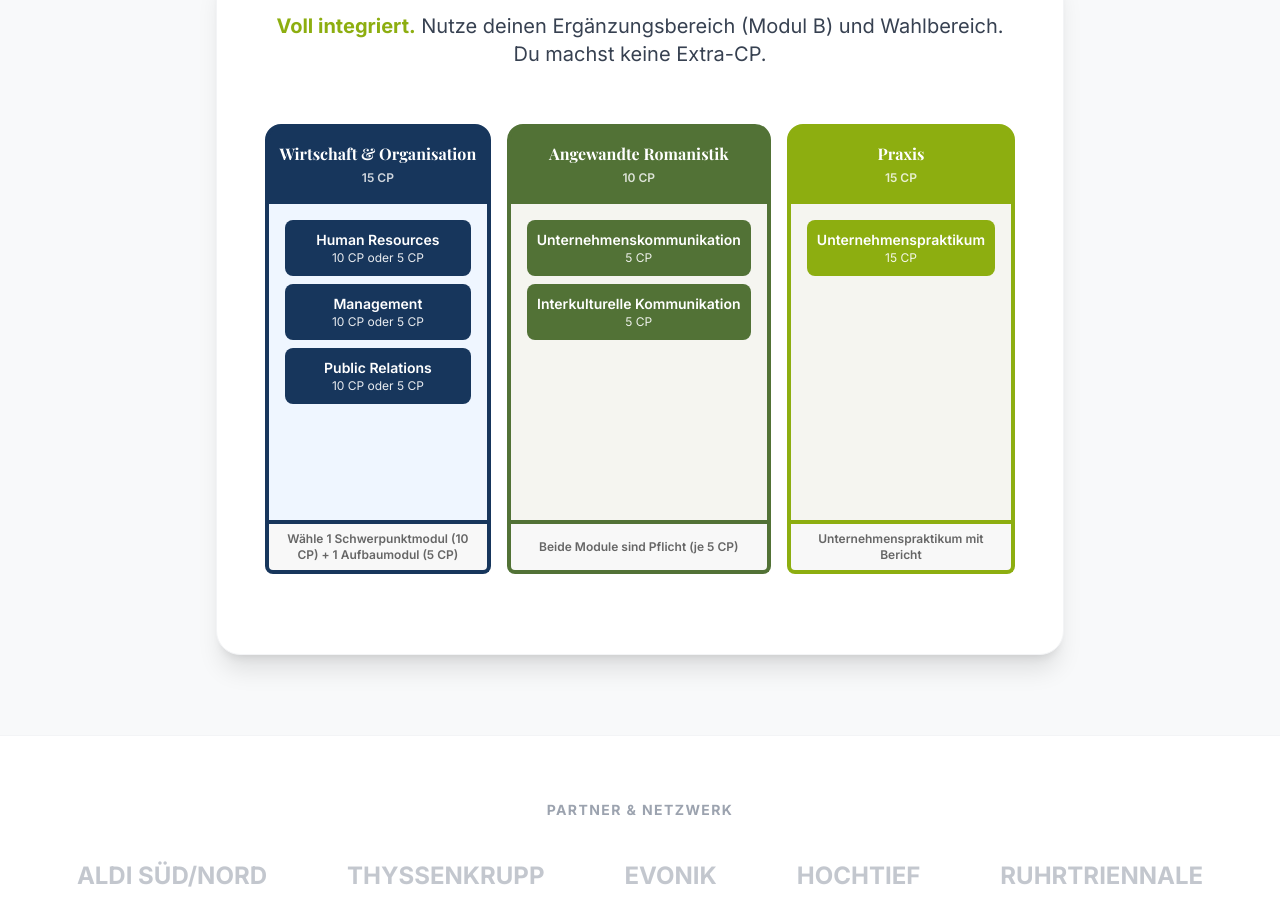
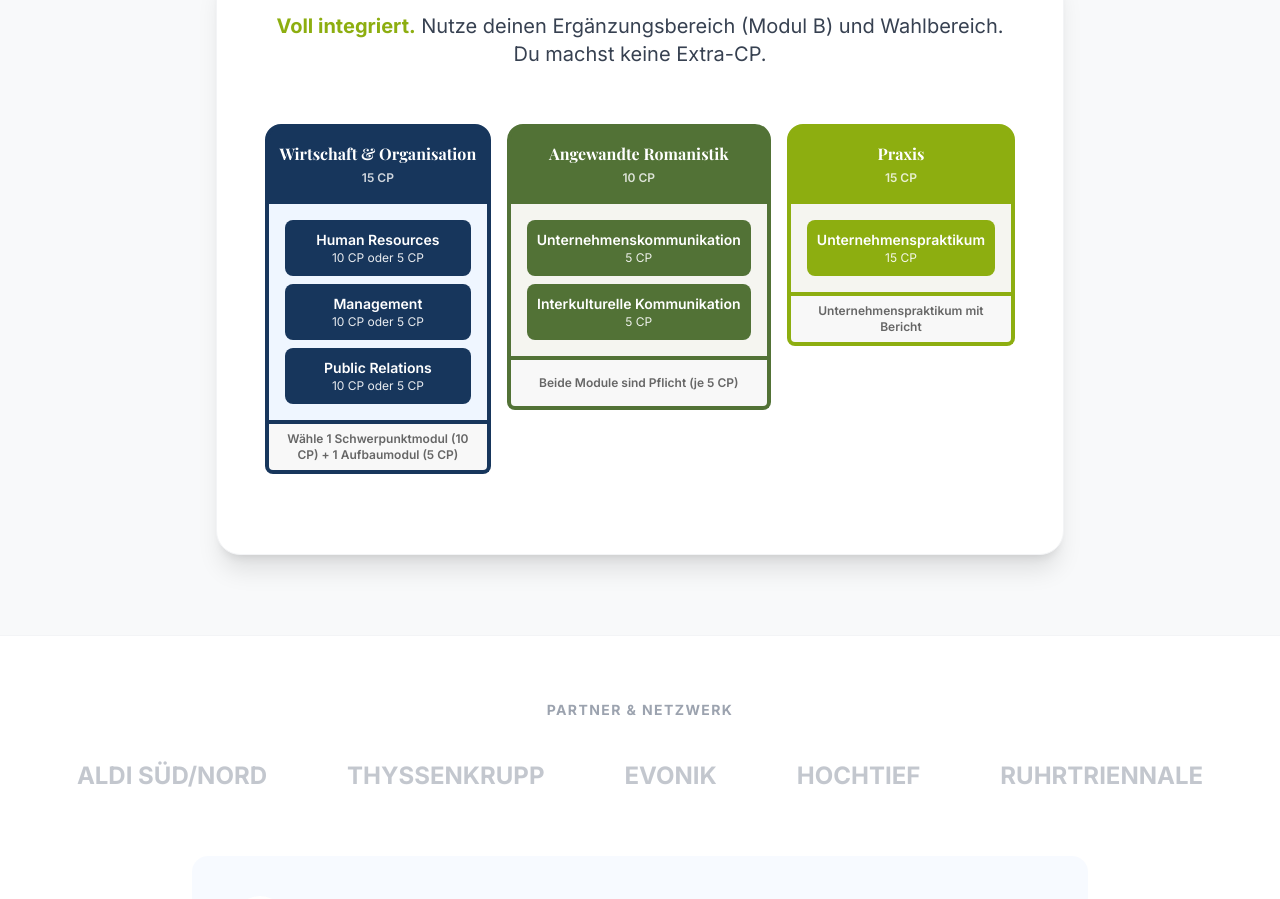
Before and after one commit to oppenpsy-rub/apcc-landing, a React (Vite) app: page / in a window 1280 px wide. Shown: the part 5240-6139 px from the top of the page. Built offline with nearby package versions, Linux system fonts and the light colour scheme; a web font is replaced by a local one.

Commit message:
Design: Säulen nur so hoch wie Inhalte
- Entfernt feste Container-Höhe (450px)
- Wechsel von items-stretch zu items-start
- Module sind jetzt natürliche Größe
- Kein leerer Platz mehr unten

```diff
--- a/src/components/PillarChart.jsx
+++ b/src/components/PillarChart.jsx
@@ -33,7 +33,7 @@
     <>
       <div className="flex flex-col items-center gap-8 py-8 w-full">
         {/* Main Pillar Container */}
-        <div className="flex items-stretch justify-center gap-2 md:gap-4 w-full max-w-4xl mx-auto" style={{ height: '450px' }}>
+        <div className="flex items-start justify-center gap-2 md:gap-4 w-full max-w-4xl mx-auto">
           {pillars.map((pillar, index) => {
             const colors = pillarColors[pillar.id];
 
```
